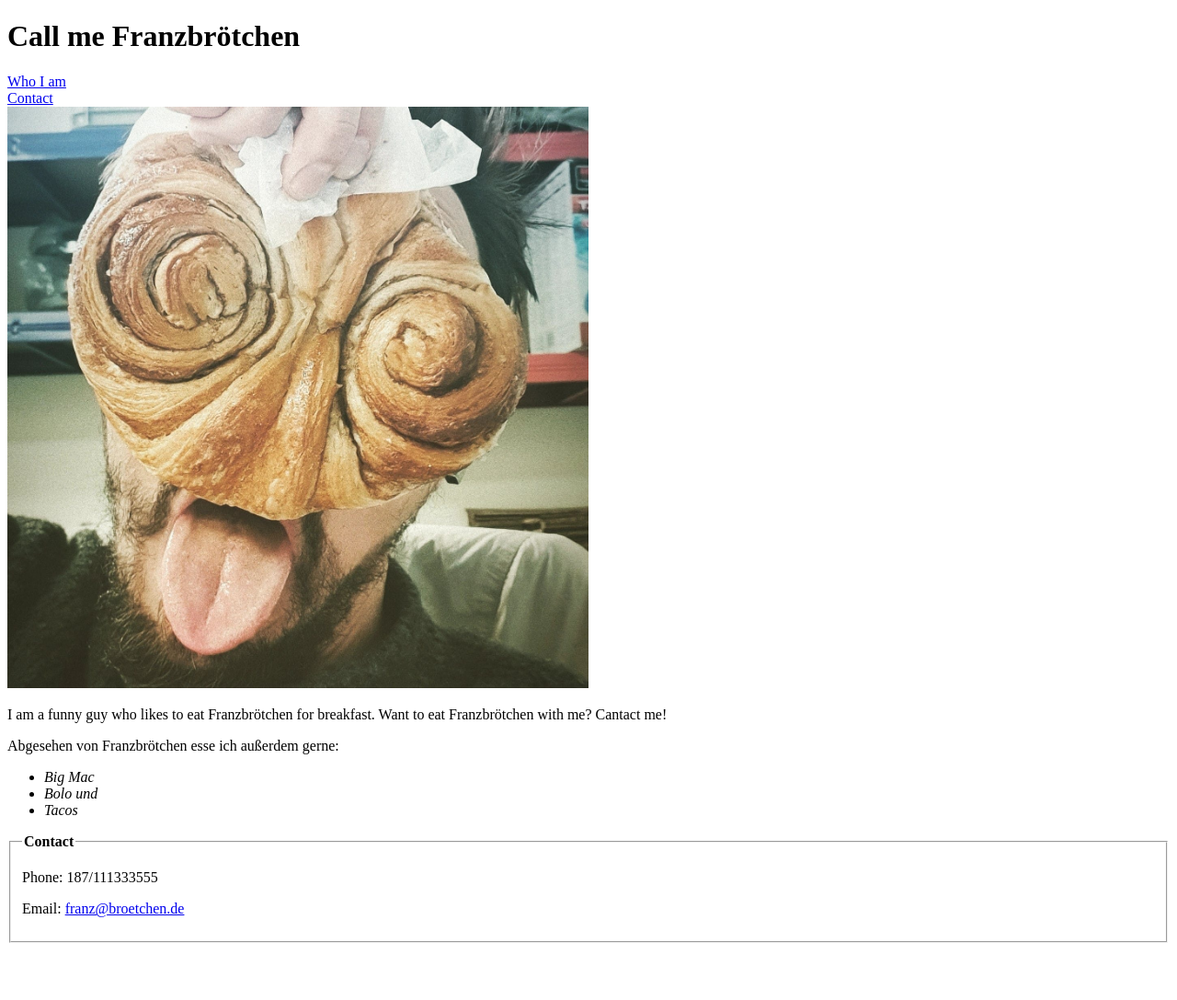
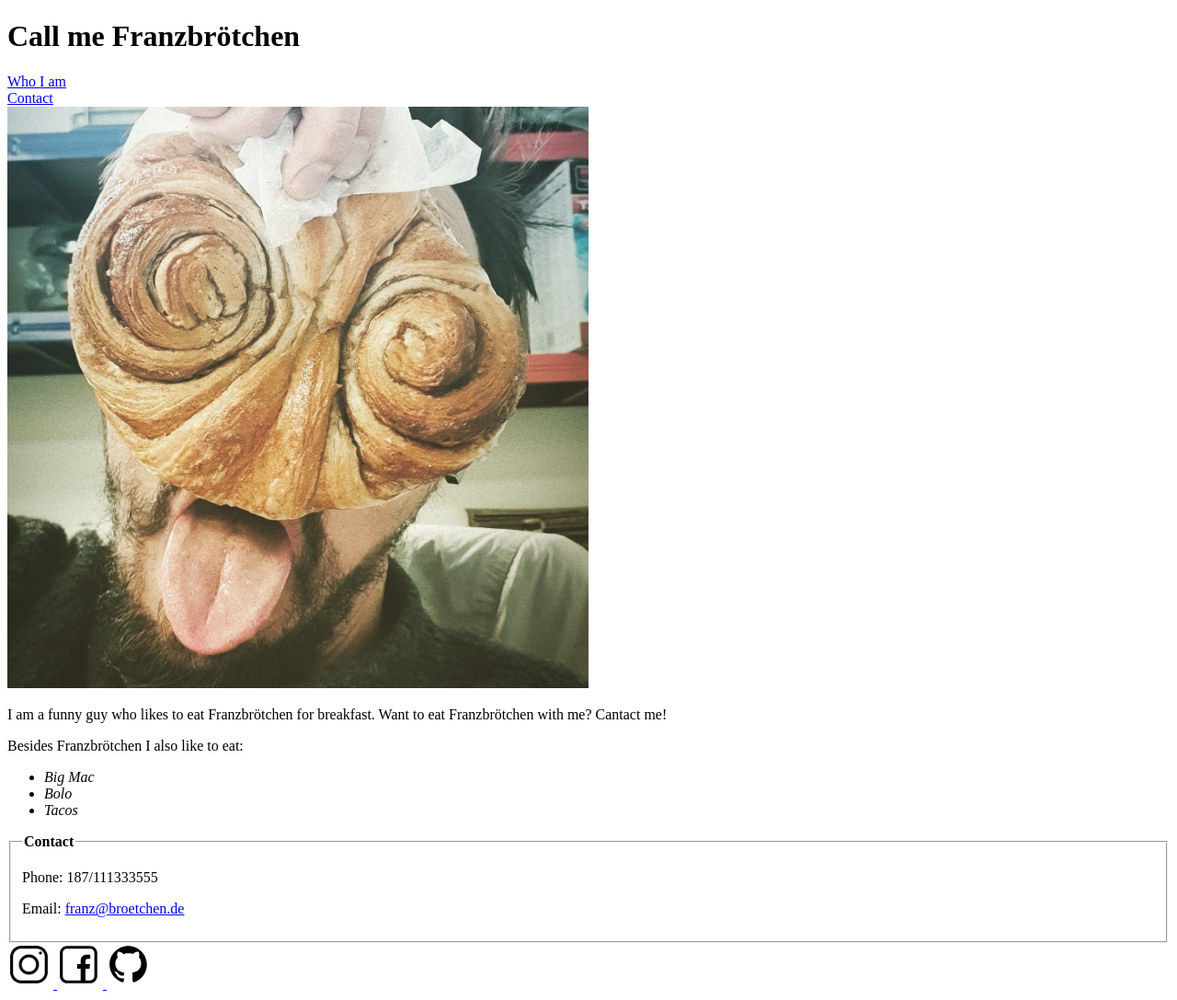
Before and after one commit to oy-gen/my-first-website, a plain HTML site: page index.html in a window 1280 px wide. Shown: the whole page at 92% size. Before the commit the page ends 1033 px from the top, so only its background shows below. Drawn offline with Linux system fonts and the light colour scheme.

Commit message:
Add social media icons

```diff
--- a/index.html
+++ b/index.html
@@ -14,36 +14,56 @@
         <div><a href="#Contact">Contact</a></div>
       </nav>
     </header>
-
     <main>
       <section>
         <div>
           <img src="images/franzbrotchen.jpeg" alt="Franz" width="50%" />
-        <p>I am a funny guy who likes to eat Franzbrötchen for breakfast. Want to
-            eat Franzbrötchen with me? Cantact me!
+          <p>
+            I am a funny guy who likes to eat Franzbrötchen for breakfast. Want
+            to eat Franzbrötchen with me? Cantact me!
           </p>
         </div>
         <div>
-        <p>Abgesehen von Franzbrötchen esse ich außerdem gerne: </p>
+          <p>Besides Franzbrötchen I also like to eat:</p>
           <ul>
             <li><i>Big Mac</i></li>
-            <li><i>Bolo und</i></li>
+            <li><i>Bolo</i></li>
             <li><i>Tacos</i></li>
           </ul>
         </div>
       </section>
       <section>
-      <fieldset><legend><b>Contact</b></legend>
+        <fieldset>
+          <legend><b>Contact</b></legend>
           <p>Phone: 187/111333555</p>
-        <p>Email: <a href="mailto:franz@broetchen.de">franz@broetchen.de</a> </p>
+          <p>
+            Email: <a href="mailto:franz@broetchen.de">franz@broetchen.de</a>
+          </p>
+        </fieldset>
       </section>
-    </fieldset>
+      <section>
+        <a href="https://www.instagram.com" target="_blank">
+          <img
+            src="images/icons8-instagram-512.png"
+            alt="instagram"
+            width="50px"
+          />
+        </a>
+        <a href="https://www.facebook.com" target="_blank">
+          <img
+            src="images/icons8-facebook-512.svg"
+            alt="facebook"
+            width="50px"
+          />
+        </a>
+        <a href="https://www.github.com" target="_blank">
+          <img src="images/icons8-github-512.svg" alt="github" width="50px" />
+        </a>
+      </section>
     </main>
     <footer></footer>
   </body>
 </html>
-
-
 
 <!--This is a comment. Comments are not displayed in the browser
 <!DOCTYPE html>
```
Also changed, not shown: images/icons8-facebook-512.svg (added), images/icons8-github-512.svg (added), images/icons8-instagram-512.png (added), images/icons8-instagram-512.svg (added), images/icons8-linkedin-512.svg (added), 1 other file. Lines whose indentation alone changed are shown as unchanged.
